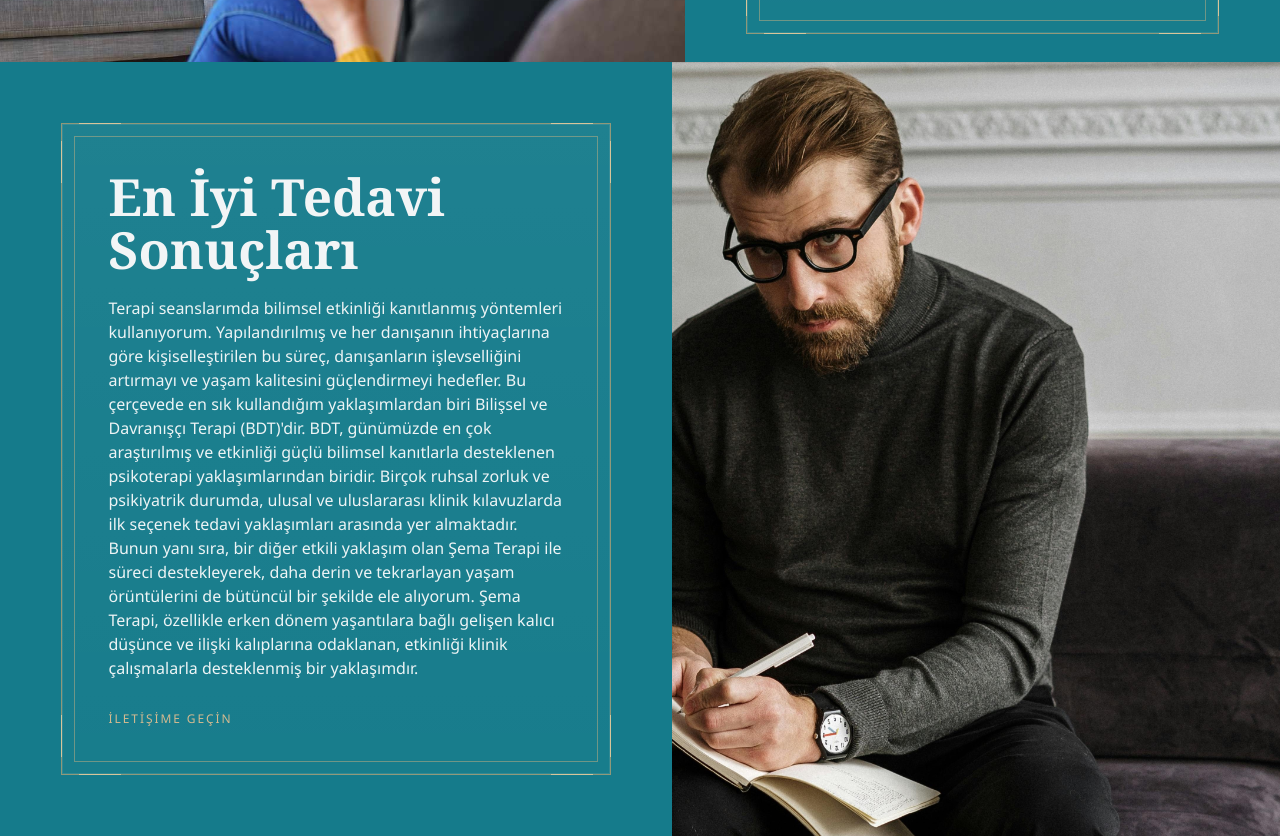
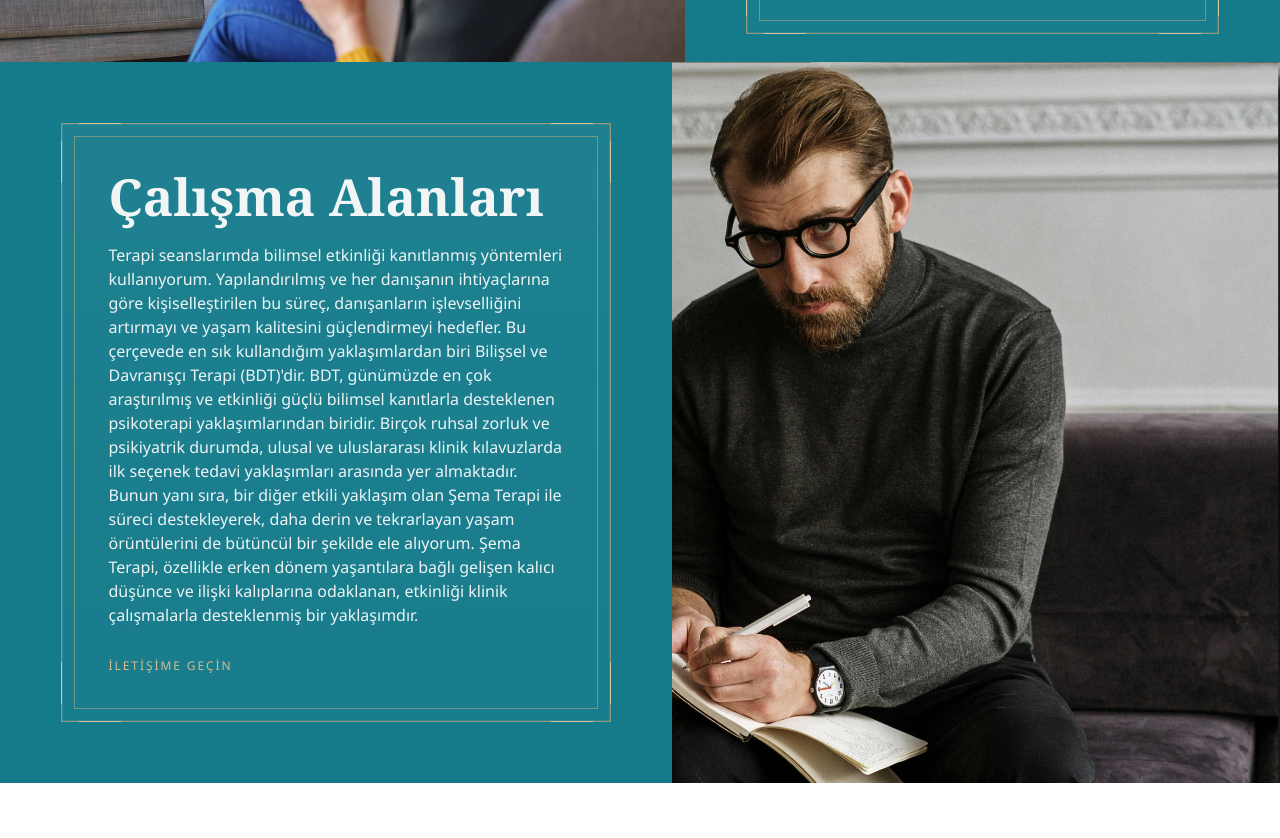
Before and after one commit to OmerYilmazlar/acelya-sarioglu, a React (Vite) app: page / in a window 1280 px wide. Shown: the part 2460-3298 px from the top of the page. Built offline with nearby package versions, Linux system fonts and the light colour scheme.

Commit message:
Update home split section title

```diff
--- a/src/App.jsx
+++ b/src/App.jsx
@@ -1414,7 +1414,7 @@ function HomePage() {
         image={stockImages.homeSplitA}
       />
       <HomeChelseaSplit
-        title="En İyi Tedavi Sonuçları"
+        title="Çalışma Alanları"
         text="Terapi seanslarımda bilimsel etkinliği kanıtlanmış yöntemleri kullanıyorum. Yapılandırılmış ve her danışanın ihtiyaçlarına göre kişiselleştirilen bu süreç, danışanların işlevselliğini artırmayı ve yaşam kalitesini güçlendirmeyi hedefler. Bu çerçevede en sık kullandığım yaklaşımlardan biri Bilişsel ve Davranışçı Terapi (BDT)'dir. BDT, günümüzde en çok araştırılmış ve etkinliği güçlü bilimsel kanıtlarla desteklenen psikoterapi yaklaşımlarından biridir. Birçok ruhsal zorluk ve psikiyatrik durumda, ulusal ve uluslararası klinik kılavuzlarda ilk seçenek tedavi yaklaşımları arasında yer almaktadır. Bunun yanı sıra, bir diğer etkili yaklaşım olan Şema Terapi ile süreci destekleyerek, daha derin ve tekrarlayan yaşam örüntülerini de bütüncül bir şekilde ele alıyorum. Şema Terapi, özellikle erken dönem yaşantılara bağlı gelişen kalıcı düşünce ve ilişki kalıplarına odaklanan, etkinliği klinik çalışmalarla desteklenmiş bir yaklaşımdır."
         image={stockImages.homeSplitB}
         reverse
```
